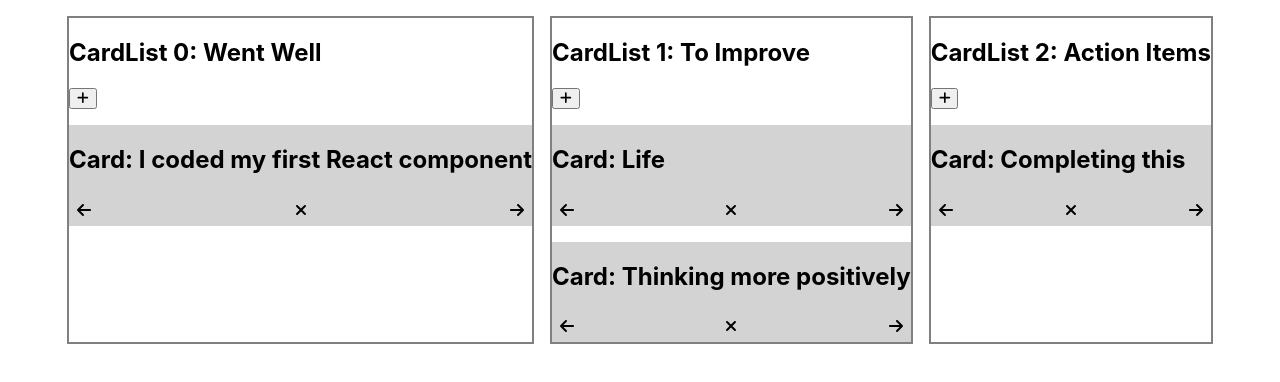
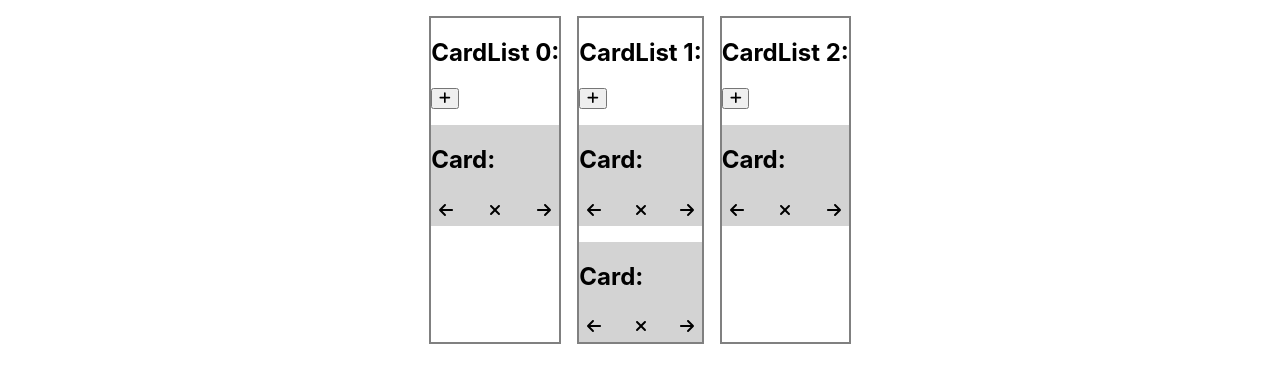
Before and after one commit to klalicki/retro-board, a React (Create React App) app: page / in a window 1280 px wide. Shown: the top 382 px of the page. Built offline with nearby package versions, Linux system fonts and the light colour scheme.

Commit message:
started refactoring CardList to use context data

```diff
--- a/src/components/App/App.jsx
+++ b/src/components/App/App.jsx
@@ -1,15 +1,15 @@
 // import logo from "./../../logo.svg";
 import "./App.css";
 import { sampleData } from "../../sampleData";
-
+import { DataProvider } from "../../contexts/DataContext";
 // components
 import CardList from "../CardList/CardList";
-import Card from "../Card/Card";
 function App() {
   console.log(sampleData);
   return (
     <div className="App">
       <div className="card-list-container">
+        <DataProvider>
           {sampleData.map((list, listIndex) => {
             return (
               <CardList
@@ -19,6 +19,7 @@ function App() {
               />
             );
           })}
+        </DataProvider>
       </div>
     </div>
   );
--- a/src/components/CardList/CardList.jsx
+++ b/src/components/CardList/CardList.jsx
@@ -2,23 +2,22 @@ import React from "react";
 import Card from "../Card/Card";
 import { FontAwesomeIcon } from "@fortawesome/react-fontawesome";
 import { faPlus } from "@fortawesome/free-solid-svg-icons";
-
-const CardList = (props) => {
+import { useContext } from "react";
+import { DataContext } from "../../contexts/DataContext";
+const CardList = ({ listIndex, items }) => {
+  const { data } = useContext(DataContext);
   return (
     <div className="card-list">
       <article className="card-list-header">
-        <h1>
-          CardList {props.listIndex}: {props.listName}
-        </h1>
+        <h1>CardList {listIndex}:</h1>
         <button>
           <FontAwesomeIcon icon={faPlus} />
         </button>
       </article>
 
-      {props.items.map((listItem) => {
-        return <Card cardText={listItem.itemText}></Card>;
+      {items.map((listItem, cardIndex) => {
+        return <Card listIndex={listIndex} cardIndex={cardIndex}></Card>;
       })}
-      {props.children}
     </div>
   );
 };
--- a/src/contexts/DataContext.jsx
+++ b/src/contexts/DataContext.jsx
@@ -24,12 +24,9 @@ moveItem(direction)
     newData[column].push(newItem);
     setData(newData);
   };
-  const updateItem = (id, newItem) => {
-    const newData = data;
-  };
 
   return (
-    <DataContext.Provider value={(data, addItem)}>
+    <DataContext.Provider value={{ data, addItem }}>
       {children}
     </DataContext.Provider>
   );
```
Lines whose indentation alone changed are shown as unchanged.
